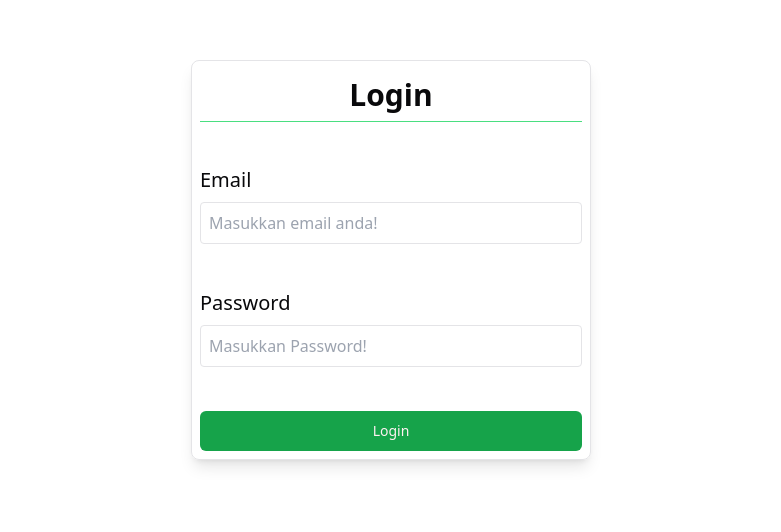
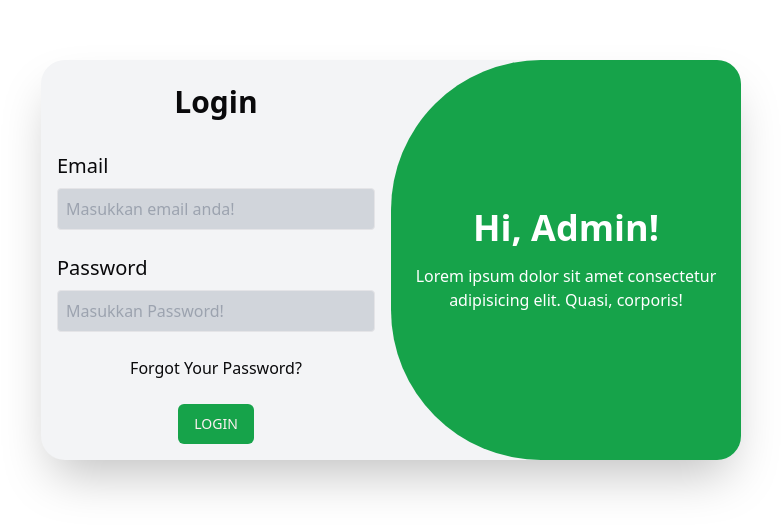
Before and after one commit to Andrian004/web-sekolah, a React (Vite) app: page /admin/login in a window 1280 px wide. Shown: the part 140-672 px from the top of the page, without its empty margins (249-1030 px from the left). Built offline with nearby package versions, Linux system fonts and the light colour scheme.

Commit message:
chore: improve login design

```diff
--- a/src/routes/admin/login.tsx
+++ b/src/routes/admin/login.tsx
@@ -26,12 +26,14 @@ export function Login() {
   }
 
   return (
-    <div className="w-full h-screen flex items-center justify-center">
-      <div className="w-[400px] h-[400px] shadow-lg p-2 border rounded-lg">
+    <div className="w-full h-screen flex justify-center items-center px-2">
+      <div className="w-full md:w-[700px] h-[400px] flex bg-gray-100 shadow-2xl rounded-3xl">
+        <section className="form w-full md:w-[350px] h-full p-4">
           <form
             className="w-full h-full flex flex-col items-center justify-between"
-          onSubmit={handleLogin}>
-          <h1 className="text-center text-3xl font-bold border-b border-green-400 w-full py-2">
+            onSubmit={handleLogin}
+          >
+            <h1 className="text-center text-3xl font-bold w-full py-2">
               Login
             </h1>
             <div className="w-full flex flex-col gap-2">
@@ -41,7 +43,7 @@ export function Login() {
               <input
                 id="email"
                 type="email"
-              className="p-2 border rounded"
+                className="p-2 bg-gray-300 border rounded"
                 placeholder="Masukkan email anda!"
                 onChange={(e) => setEmail(e.target.value)}
                 required
@@ -54,22 +56,33 @@ export function Login() {
               <input
                 id="password"
                 type="password"
-              className="p-2 border rounded"
+                className="p-2 bg-gray-300 border rounded"
                 placeholder="Masukkan Password!"
                 onChange={(e) => setPassword(e.target.value)}
                 required
               />
             </div>
+            <p>Forgot Your Password?</p>
             {isPending ? (
-            <Button className="w-full" disabled>
-              Login
+              <Button className="px-4" disabled>
+                LOGIN
               </Button>
             ) : (
-            <Button className="w-full" type="submit">
-              Login
+              <Button className="px-4" type="submit">
+                LOGIN
               </Button>
             )}
           </form>
+        </section>
+        <section className="hero-login hidden md:inline w-[350px] h-full">
+          <div className="w-full h-full flex flex-col justify-center items-center gap-4 bg-primary text-white rounded-l-[150px] rounded-r-3xl">
+            <h2 className="text-center text-4xl font-bold">Hi, Admin!</h2>
+            <p className="text-center">
+              Lorem ipsum dolor sit amet consectetur adipisicing elit. Quasi,
+              corporis!
+            </p>
+          </div>
+        </section>
       </div>
     </div>
   );
```
Lines whose indentation alone changed are shown as unchanged.
